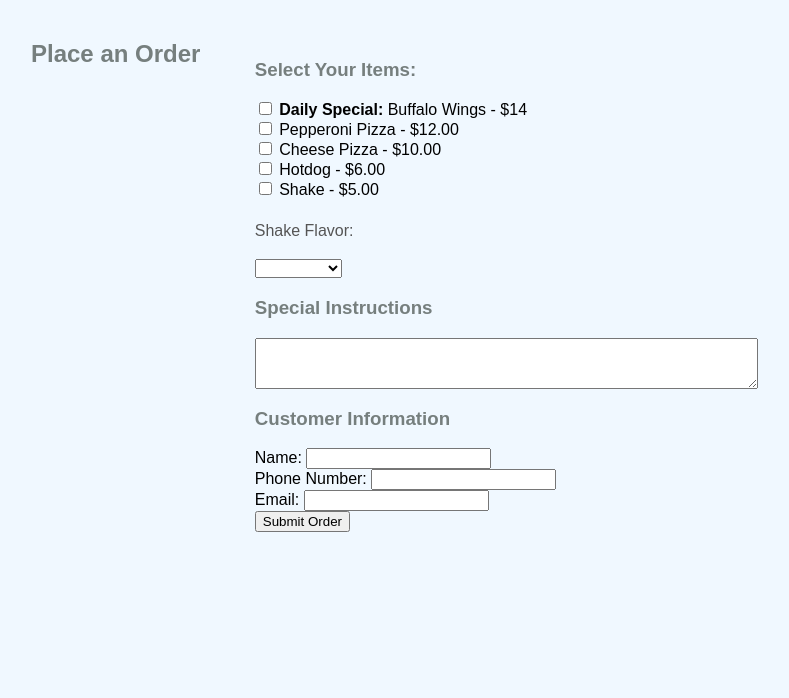
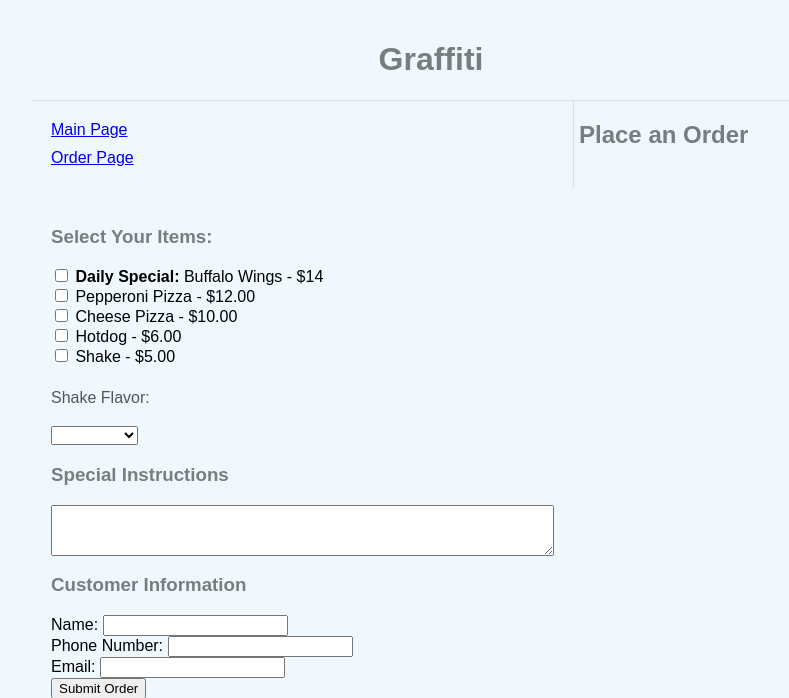
Before and after one commit to seanchosc/CS412, a Django app: page /restaurant/order/ in a window 1280 px wide. Shown: the top 698 px of the page, without its empty margins (209-998 px from the left). Run offline with Django 5.2, Linux system fonts and the light colour scheme.

Commit message:
minor change to order

```diff
--- a/restaurant/templates/restaurant/order.html
+++ b/restaurant/templates/restaurant/order.html
@@ -2,6 +2,17 @@
 {% extends 'restaurant/base.html' %}
 {% block content %}
 <div class="grid">
+    <header>
+        <h1>Graffiti</h1>
+    </header>
+    <nav>
+        <li>
+            <a href="{% url 'main' %}">Main Page</a>
+        </li>
+        <li>
+            <a href="{% url 'order' %}">Order Page</a>
+        </li>
+    </nav>
     <h2>Place an Order</h2>
     <main>
         <form action="{% url 'submit' %}" method="POST">
```
